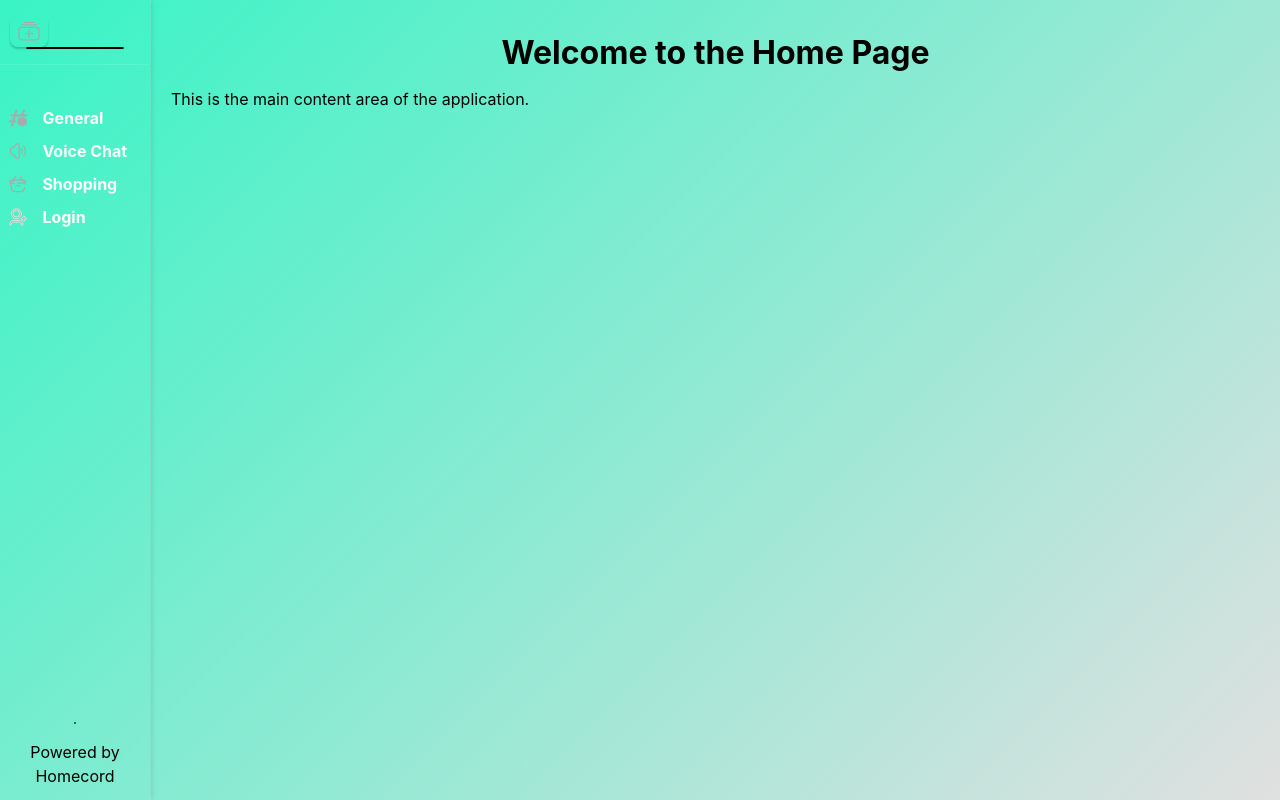
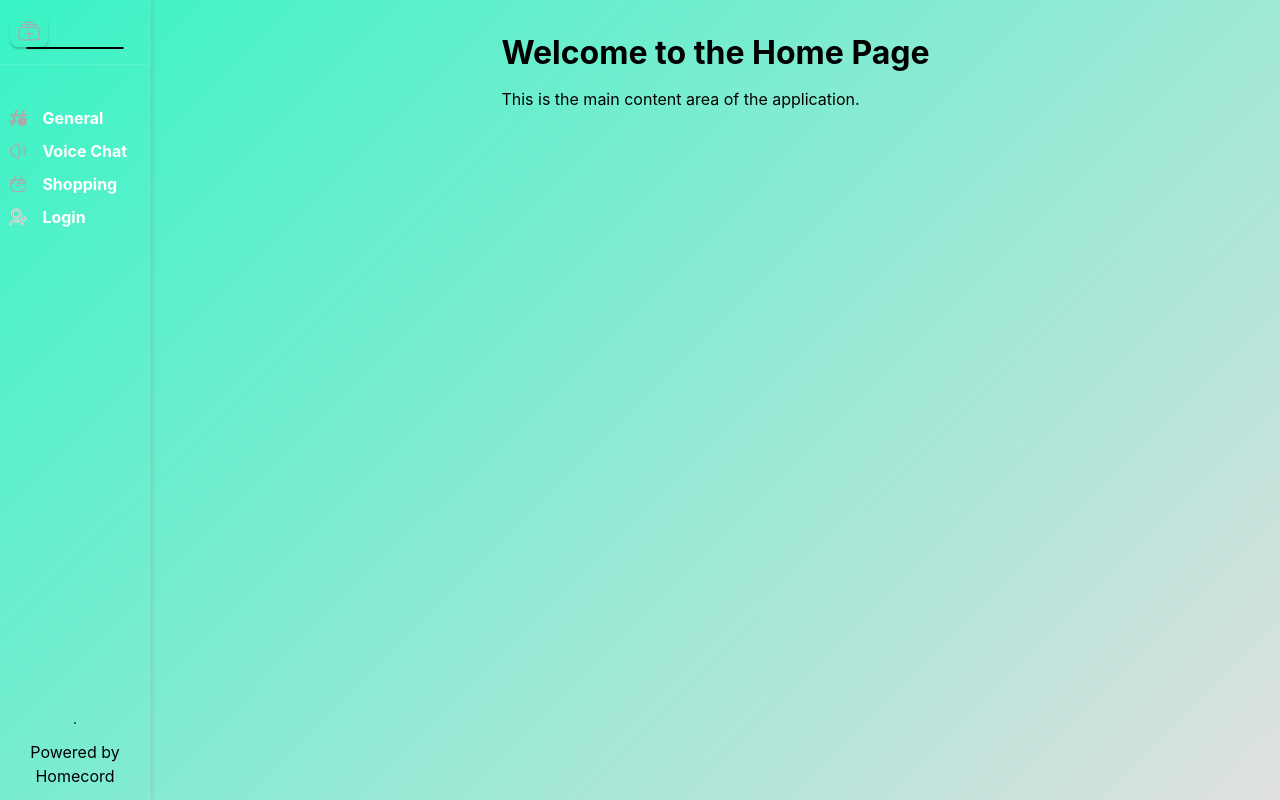
Before and after one commit to ItsDinosaur/Homecord, a React (Vite) app: page / in a window 1280 px wide. Built offline with nearby package versions, Linux system fonts and the light colour scheme.

Commit message:
Centered content divs...again

```diff
--- a/src/appearance/App.css
+++ b/src/appearance/App.css
@@ -19,18 +19,11 @@ body {
   line-height: 24px;
   font-weight: 400;
 
-  justify-content: center;
-  align-items: center;
-  display: flex;
-
   font-synthesis: none;
   text-rendering: optimizeLegibility;
   -webkit-font-smoothing: antialiased;
   -moz-osx-font-smoothing: grayscale;
   -webkit-text-size-adjust: 100%;
-
-  overflow-y: auto;
-
 }
 
 .container {
@@ -122,12 +115,16 @@ button {
 
 .content {
   flex: 1;
+  width: calc(100vw - 150px);
   padding: 20px;
   display: flex;
   overflow-x: hidden;
   overflow-y: auto;
   flex-direction: column;
+  align-items: center;
+  justify-content: flex-start;
   border-left: 1px solid rgba(255, 255, 255, 0.2);
+  box-sizing: border-box;
 }
 
 .app-container {
--- a/src/appearance/ChatPage.css
+++ b/src/appearance/ChatPage.css
@@ -3,10 +3,10 @@
     border: #201d205e 1px solid;
     border-radius: 8px;
     box-shadow: 0 2px 2px rgba(0, 0, 0, 0.2);
-    padding: 1em;
-    margin: 1em;
+
     overflow-y: auto;
     max-height: 70vh;   /* Set max height relative to viewport */
     min-height: 30vh;   /* Optional: minimum height */
-    width: 100%; /* Full width of the parent container */
+    width: 95%; /* Full width of the parent container */
+    margin: 0 auto; /* Center horizontally */
 }
```
Also changed, not shown: src/appearance/Sidebar.css (line endings or trailing spaces).
